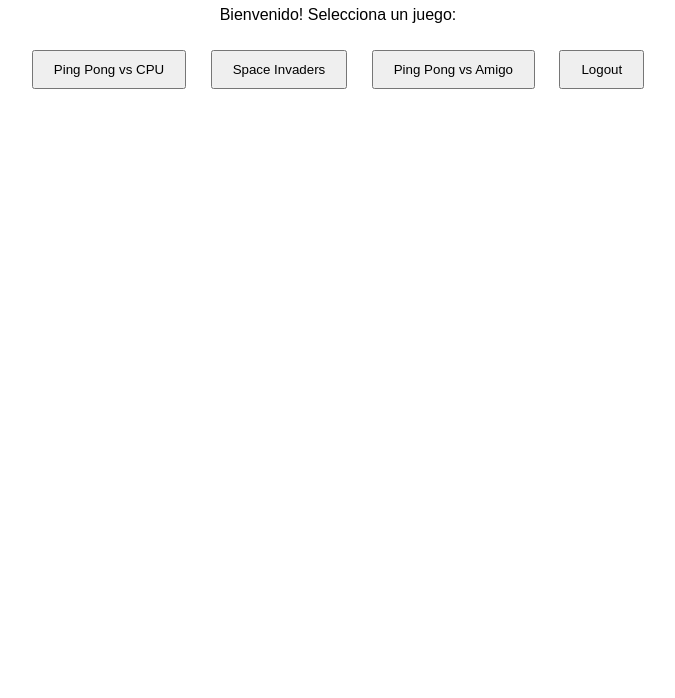
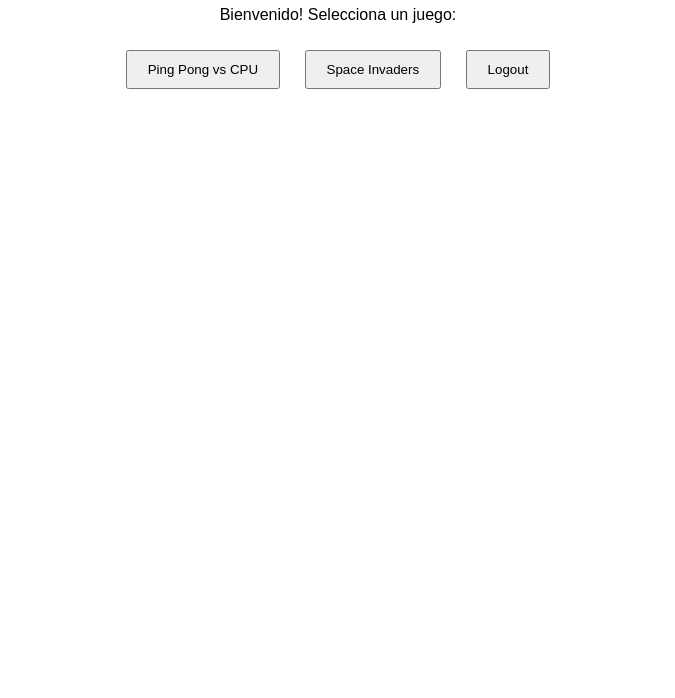
Before and after one commit to Angel-Gomez0/MVP, a website: page public/dashboard.html in a window 1280 px wide. Shown: the part 102-800 px from the top of the page, without its empty margins (302-977 px from the left). Drawn offline with nearby package versions, Linux system fonts and the light colour scheme; no server answers; sample sign-in values are in the browser's storage.

Commit message:
Update dashboard.html
comentario del boton online

```diff
--- a/public/dashboard.html
+++ b/public/dashboard.html
@@ -18,7 +18,7 @@
 
   <button onclick="startGame('pingpong')">Ping Pong vs CPU</button>
   <button onclick="startGame('spaceinvaders')">Space Invaders</button>
-  <button onclick="startGame('pingpongVS')">Ping Pong vs Amigo</button>
+  <!-- <button onclick="startGame('pingpongVS')">Ping Pong vs Amigo</button> -->
   <button onclick="logout()">Logout</button>
 
   <div id="gameContainer"></div>
```
